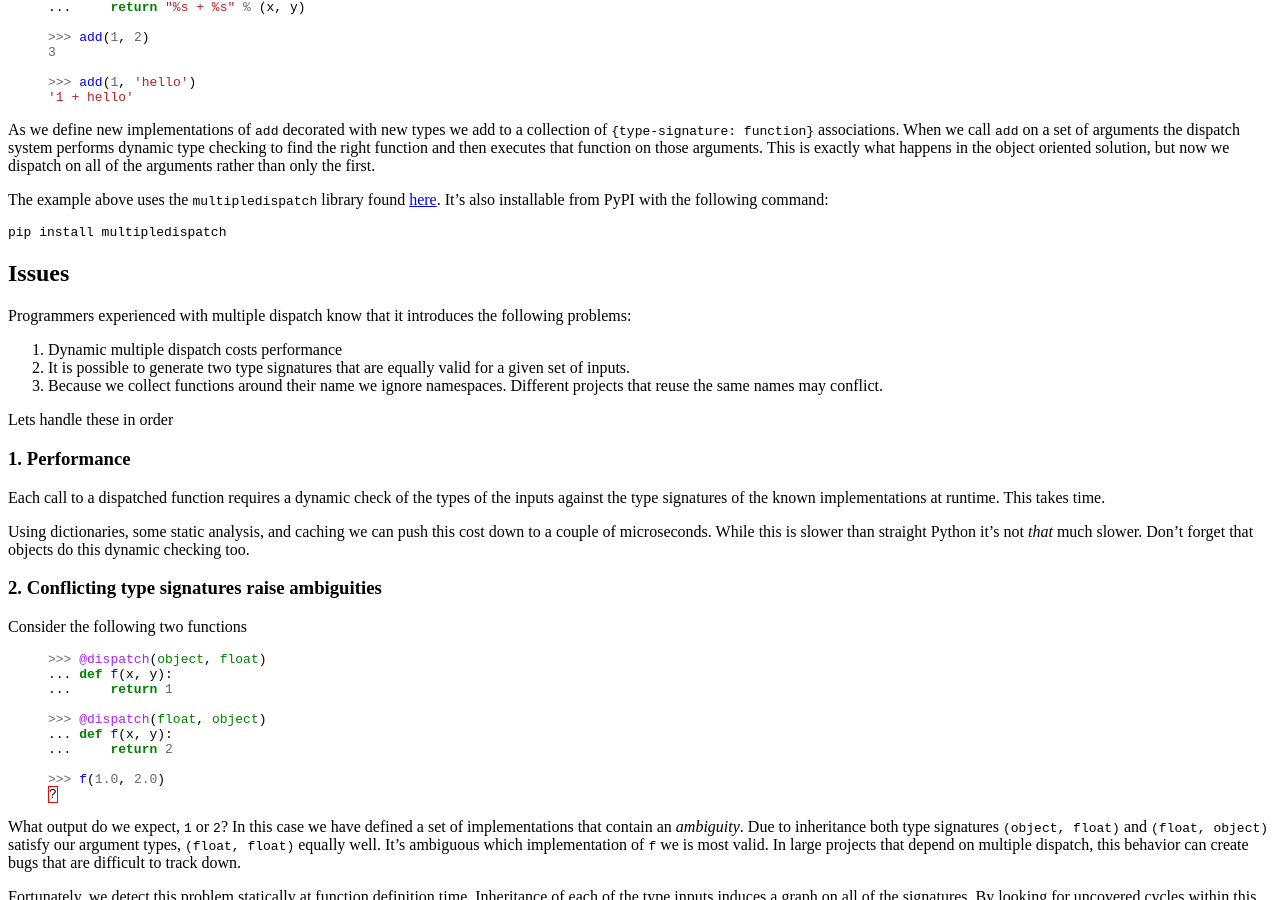
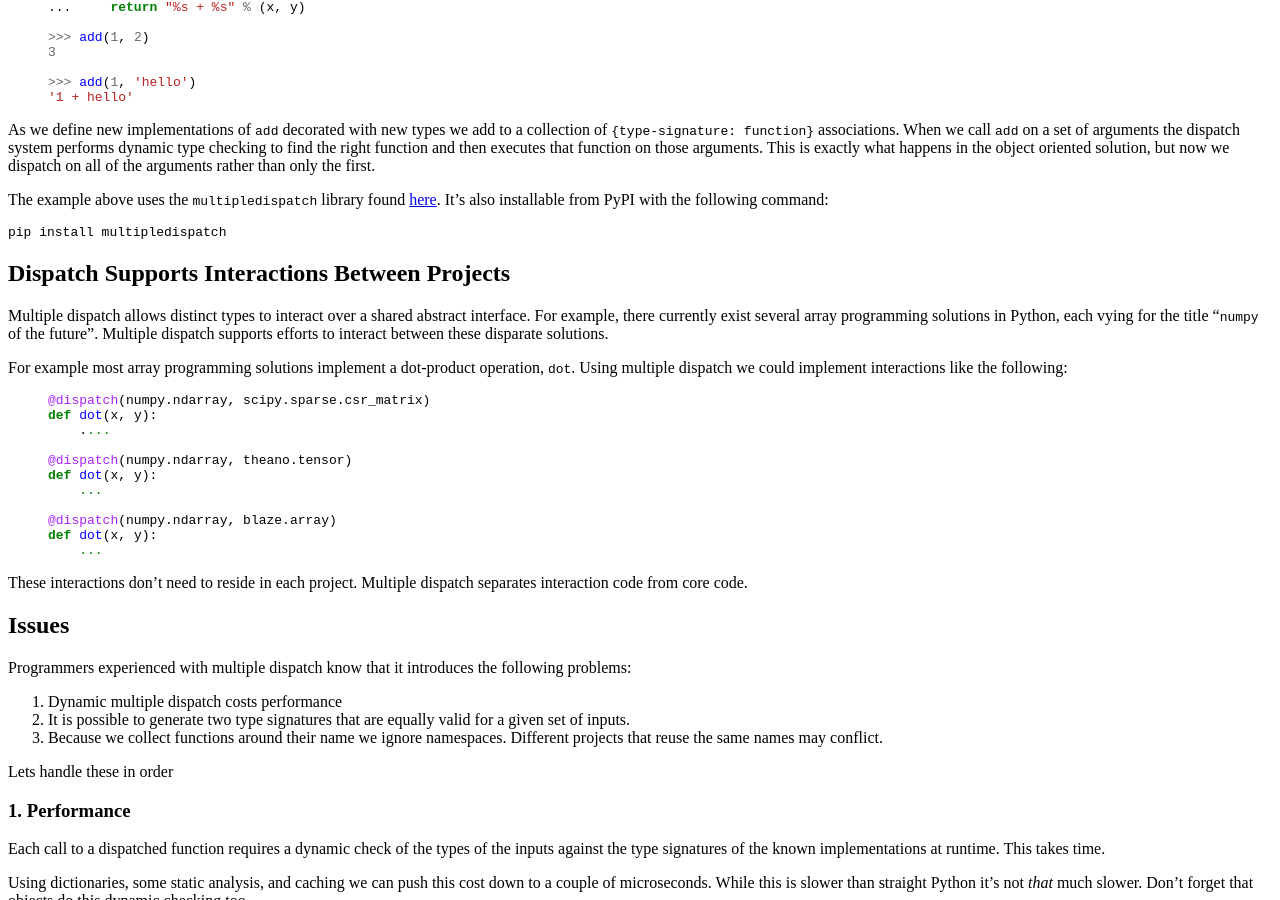
Before and after one commit to besyskymnbk/blog, a Jekyll site: the page built from _posts/work/2014-02-25-Multiple-Dispatch.md, in a window 1280 px wide and 900 px high, scrolled down 947 px. Built offline with Jekyll 4.4.1, drawn with Linux system fonts in a browser that asks for light colours; comment, search, counter and statistics services are not loaded; some of the changed text lies outside the part shown.

Commit message:
add interaction section

```diff
--- a/_posts/work/2014-02-25-Multiple-Dispatch.md
+++ b/_posts/work/2014-02-25-Multiple-Dispatch.md
@@ -48,7 +48,6 @@ Or to raise a `NotImplementedError`, which then tells Python to try
 Both of these solutions are complex.  It gets worse when you consider
 operations with more than two inputs.
 
-
 ## Dispatching on all types with decorators
 
 The non-standard approach to multiple dispatch in Python is to decorate
@@ -84,6 +83,37 @@ The example above uses the `multipledispatch` library found
 from PyPI with the following command:
 
     pip install multipledispatch
+
+## Dispatch Supports Interactions Between Projects
+
+Multiple dispatch allows distinct types to interact over a shared abstract
+interface.  For example, there currently exist several array programming
+solutions in Python, each vying for the title "`numpy` of the future".
+Multiple dispatch supports efforts to interact between these disparate
+solutions.
+
+For example most array programming solutions implement a dot-product operation,
+`dot`.  Using multiple dispatch we could implement interactions like the
+following:
+
+
+{% highlight Python %}
+@dispatch(numpy.ndarray, scipy.sparse.csr_matrix)
+def dot(x, y):
+    ....
+
+@dispatch(numpy.ndarray, theano.tensor)
+def dot(x, y):
+    ...
+
+@dispatch(numpy.ndarray, blaze.array)
+def dot(x, y):
+    ...
+{% endhighlight %}
+
+These interactions don't need to reside in each project.  Multiple dispatch
+separates interaction code from core code.
+
 
 ## Issues
 
@@ -215,3 +245,8 @@ The quickly growing Julia language handles multiple dispatch wonderfully.  Julia
 
 *  See the [Julia methods docs](http://julia.readthedocs.org/en/latest/manual/methods/).
 *   [Karpinksi's notebook: *The Design Impact of Multiple Dispatch*](http://nbviewer.ipython.org/gist/StefanKarpinski/b8fe9dbb36c1427b9f22) provides motivation.
+
+And finally here is a link to the source code for my
+implementation of `multipledispatch`
+
+*   [https://github.com/mrocklin/multipledispatch/](https://github.com/mrocklin/multipledispatch/).
```
